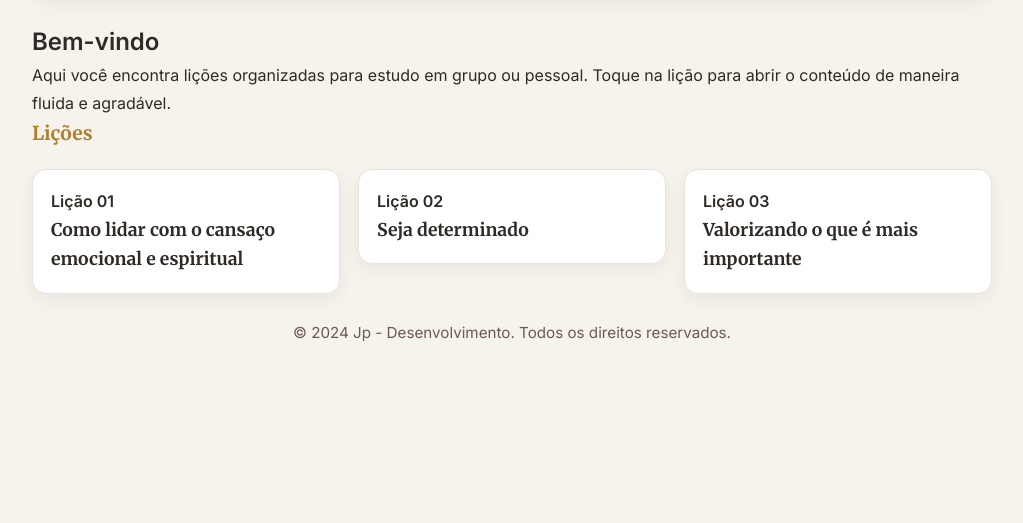
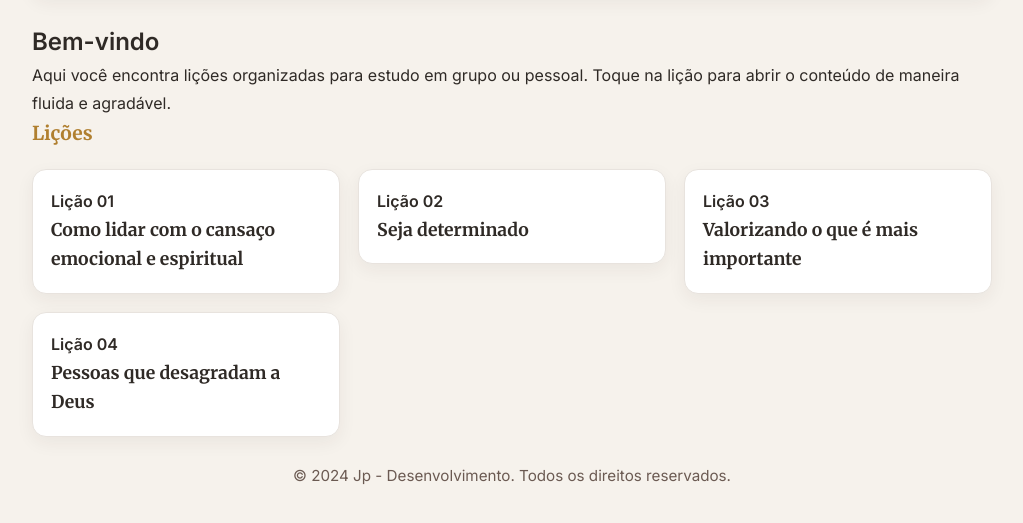
Before and after one commit to getemcasa/getemcasa.github.io, a plain HTML site: page index.html in a window 1280 px wide. Shown: the part 181-704 px from the top of the page, without its empty margins (128-1151 px from the left). Drawn offline with Linux system fonts and the light colour scheme; files whose address does not match are found by name.

Commit message:
Update index.html
Lição 04

```diff
--- a/index.html
+++ b/index.html
@@ -60,17 +60,17 @@
             </a>
           </li>
 
-          <!-- Exemplo para adicionar mais lições:
           <li class="lesson">
-            <a class="lesson-link" href="licoes/licao02.html">
+            <a class="lesson-link" href="licoes/licao04.html" aria-label="Abrir Lição 01 — Não pequeis mais">
               <div class="lesson-info">
-                <h4 class="lesson-number">Lição 02</h4>
-                <p class="lesson-title">O Espírito Santo em nós</p>
+                <h4 class="lesson-number">Lição 04</h4>
+                <p class="lesson-title">Pessoas que desagradam a Deus</p>
               </div>
-              <div class="lesson-meta">Consolador e presença</div>
+              <div class="lesson-meta"> </div>
             </a>
           </li>
-          -->
+
+
         </ul>
       </section>
     </main>
```
